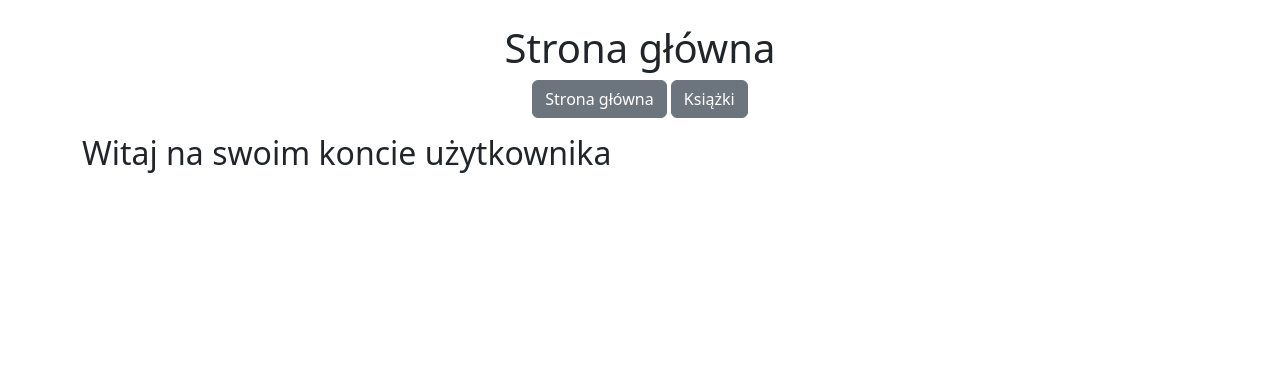
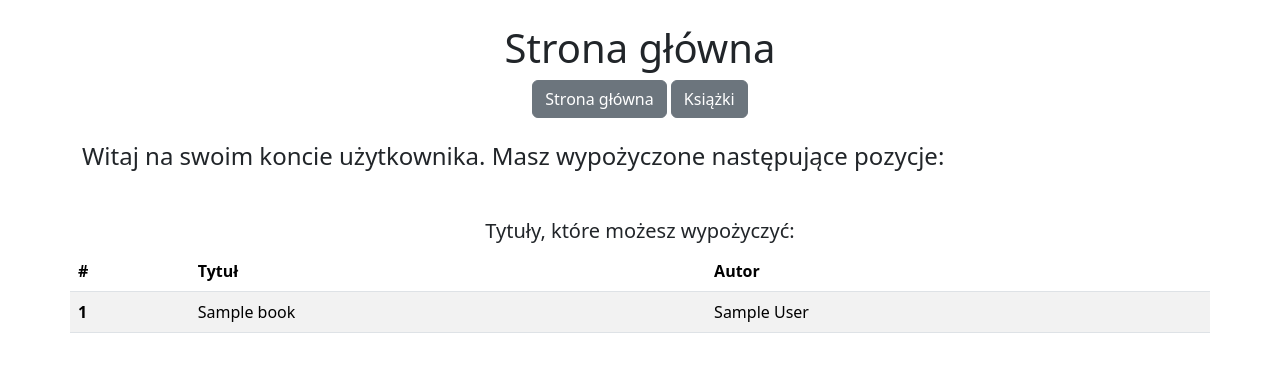
Before and after one commit to alopacin/little_library, a Flask app: page /konto in a window 1280 px wide. Shown: the top 372 px of the page. Run offline with Flask 3, Linux system fonts and the light colour scheme; tables that the repository leaves empty hold one stand-in row (values such as "Sample post").

Commit message:
wyswietlanie wszystkich dostepnych ksiazek

```diff
--- a/main.py
+++ b/main.py
@@ -89,8 +89,10 @@ def examples():
 @app.route('/konto', methods=['GET', 'POST'])
 def account():
     title = 'Konto'
+    all_books = Book.query.all()
     context = {
         'title': title,
+        'all_books': all_books
     }
 
     return render_template('konto.html', context=context)
--- a/templates/konto.html
+++ b/templates/konto.html
@@ -11,7 +11,25 @@
         <a href="/" class="btn btn-secondary" >Strona główna</a>
         <a href="/ksiazki" class="btn btn-secondary" >Książki</a>
     </div>
-<h2 class="container">Witaj na swoim koncie użytkownika</h2>
-
+<h4 class="container mb-4 mt-4">Witaj na swoim koncie użytkownika. Masz wypożyczone następujące pozycje:</h4>
+<h5 class="container text-center mt-5">Tytuły, które możesz wypożyczyć:</h5>
+<table class="container table table-striped ">
+  <thead>
+    <tr>
+      <th scope="col">#</th>
+      <th scope="col">Tytuł</th>
+      <th scope="col">Autor</th>
+    </tr>
+  </thead>
+  <tbody>
+    {% for book in context.all_books %}
+    <tr>
+        <th scope="row">{{ book.id }}</th>
+        <td>{{ book.title }}</td>
+        <td>{{ book.author }}</td>
+    </tr>
+{% endfor %}
+  </tbody>
+</table>
 </body>
 </html>
--- a/templates/ksiazki.html
+++ b/templates/ksiazki.html
@@ -15,7 +15,7 @@
 <h3 class="container mb-3 col-5 mt-4 ">Zarejestruj się i wypożyczaj! Zobacz przykłady książek jakie mamy w naszej wypożyczalni:</h3>
     {% for book in context.show_books %}
     <h5 class="container mt-4 fs-4 text-body-secondary">{{ book }}</h5>
-{% endfor %}
+    {% endfor %}
     <form action="/ksiazki">
         <button class="text-center fs-5 btn btn-secondary mb-2 mt-2" type="submit">Zobacz kolejne propozycje</button>
     </form>
```
